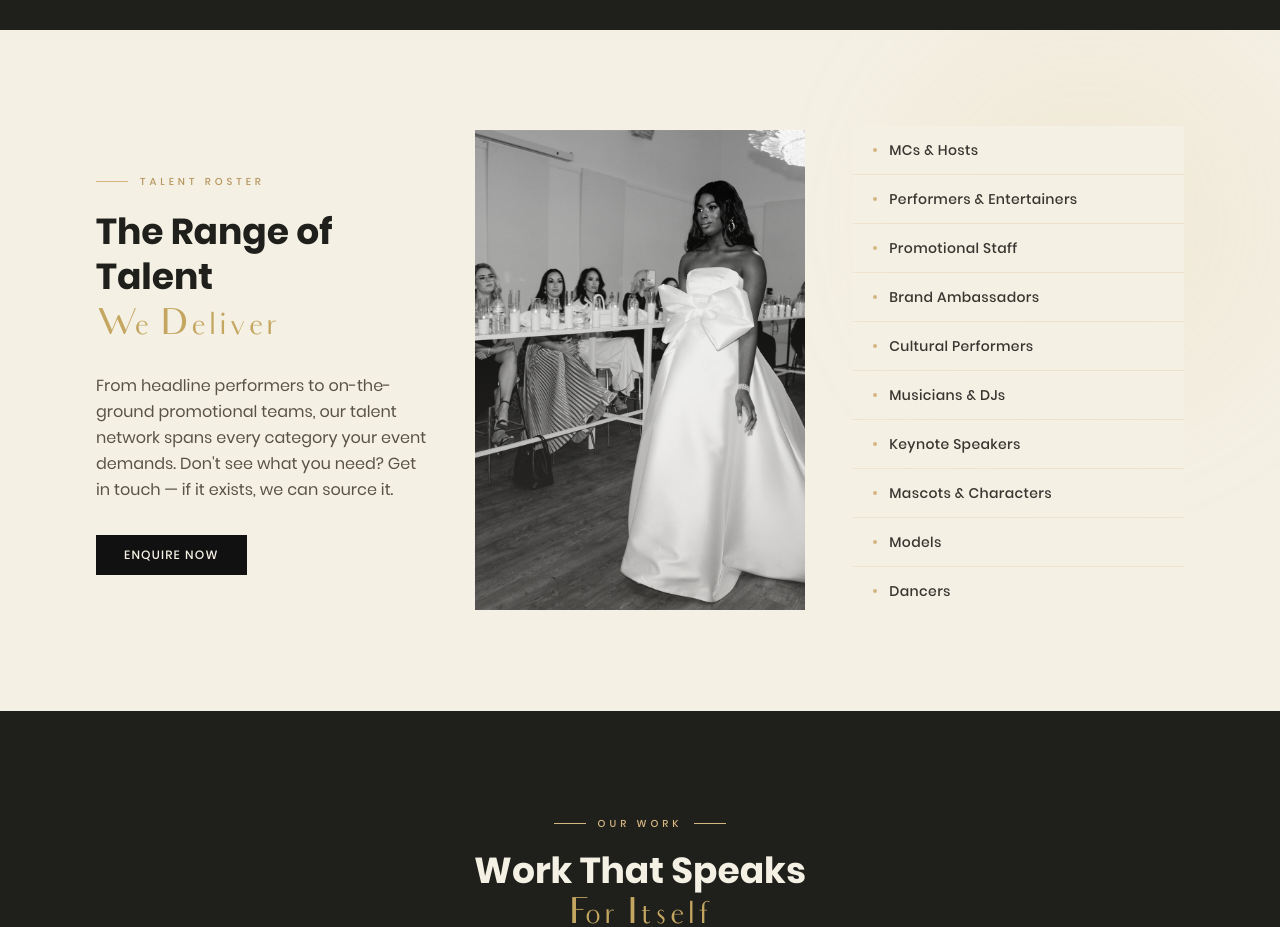
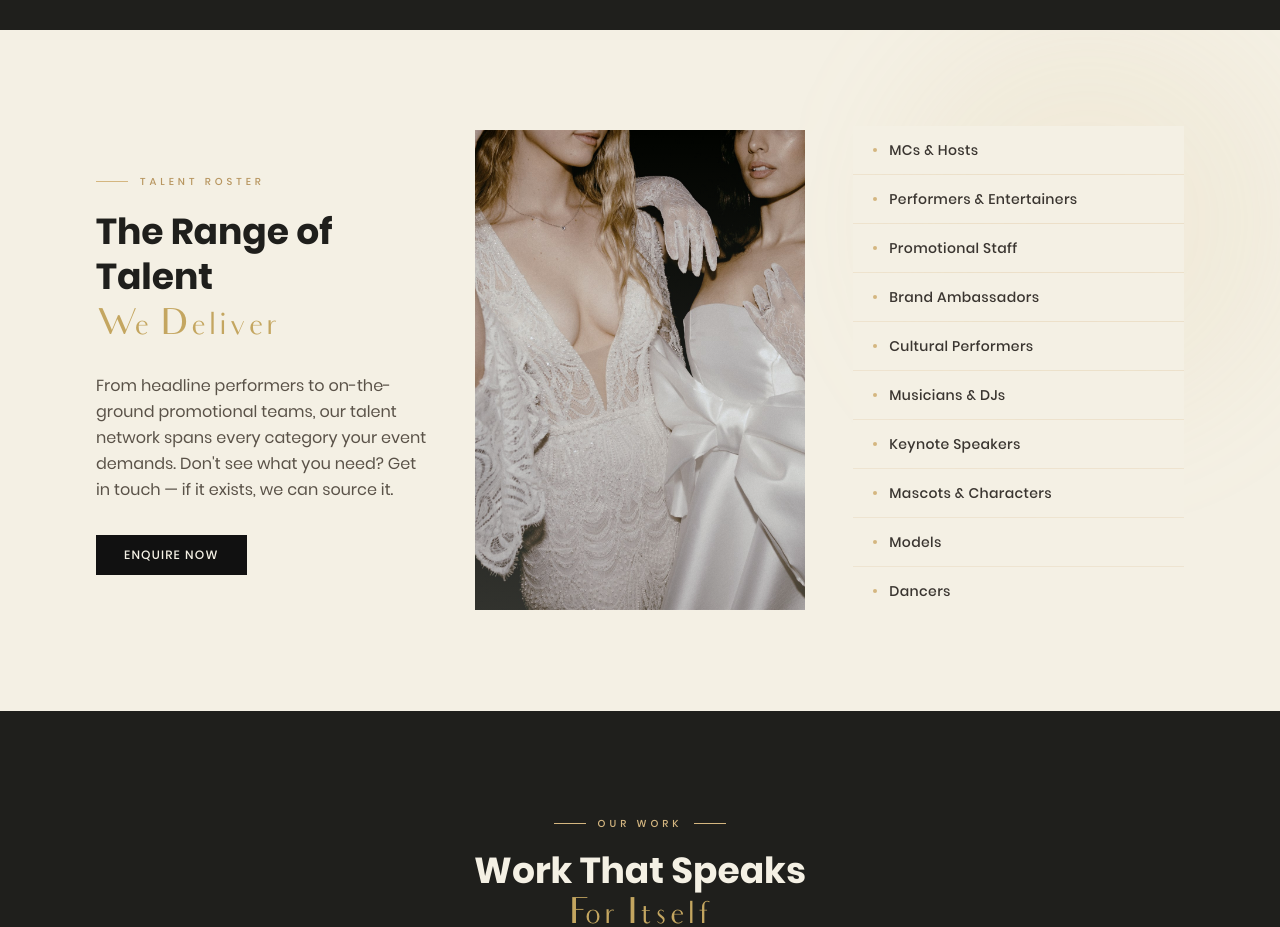
Before and after one commit to jade842/harveyjamesmanagement, a Next.js app: page / in a window 1280 px wide. Shown: the part 2480-3407 px from the top of the page. Built offline with nearby package versions, Linux system fonts and the light colour scheme.

Commit message:
Swap talent section image to Sally Couture 90

```diff
--- a/app/components/Talent.tsx
+++ b/app/components/Talent.tsx
@@ -52,7 +52,7 @@ export default function Talent() {
           {/* Middle — image */}
           <div className="relative h-[480px] overflow-hidden hidden lg:block">
             <Image
-              src="/SALLY VICTORIA COUTURE - FLOSSY PHOTO  (112 of 147).jpg"
+              src="/SALLY VICTORIA COUTURE - FLOSSY PHOTO  (90 of 147).jpg"
               alt="Fashion talent"
               fill
               className="object-cover object-[center_20%]"
```
